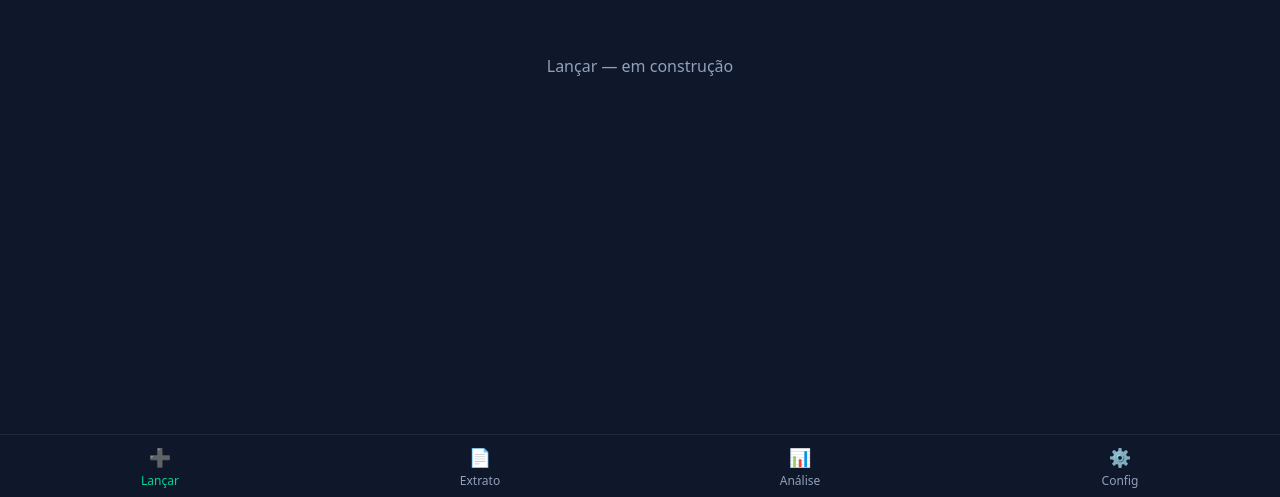
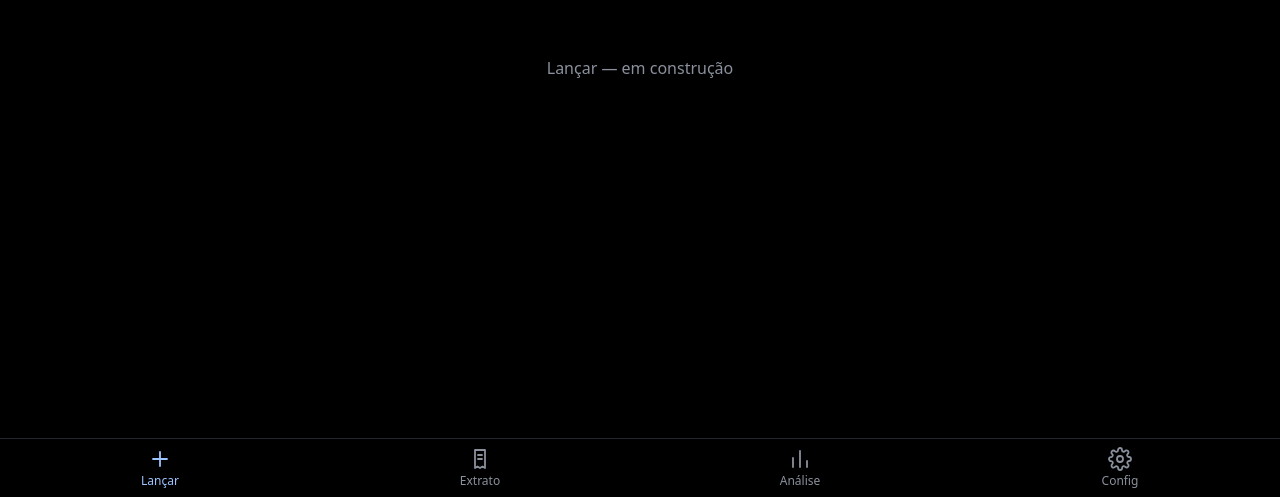
Before and after one commit to gyoneya/my-money, a React (Vite) app: page / in a window 1280 px wide. Shown: the part 303-800 px from the top of the page. Built offline with nearby package versions, Linux system fonts and the light colour scheme.

Commit message:
Identidade visual: fundo preto OLED, paleta pastel e ícones das abas
Co-Authored-By: Claude Opus 5.5 <noreply@anthropic.com>

```diff
--- a/index.html
+++ b/index.html
@@ -3,7 +3,7 @@
   <head>
     <meta charset="UTF-8" />
     <meta name="viewport" content="width=device-width, initial-scale=1, viewport-fit=cover, user-scalable=no" />
-    <meta name="theme-color" content="#0f172a" />
+    <meta name="theme-color" content="#000000" />
     <title>My Money</title>
   </head>
   <body>
--- a/src/App.tsx
+++ b/src/App.tsx
@@ -1,5 +1,6 @@
 import { useState } from 'react'
 import { DEFAULT_TAB, TABS, type TabId } from './tabs'
+import { TabIcon } from './TabIcon'
 
 export default function App() {
   const [tab, setTab] = useState<TabId>(DEFAULT_TAB)
@@ -8,10 +9,10 @@ export default function App() {
   return (
     <div className="flex h-full flex-col">
       <main className="flex flex-1 items-center justify-center overflow-y-auto p-4">
-        <p className="text-slate-400">{current.label} — em construção</p>
+        <p className="text-muted">{current.label} — em construção</p>
       </main>
       <nav
-        className="grid grid-cols-4 border-t border-slate-800 bg-slate-900"
+        className="grid grid-cols-4 border-t border-line bg-bg"
         style={{ paddingBottom: 'env(safe-area-inset-bottom)' }}
       >
         {TABS.map((t) => (
@@ -19,12 +20,10 @@ export default function App() {
             key={t.id}
             onClick={() => setTab(t.id)}
             className={`flex flex-col items-center gap-0.5 py-2 text-xs ${
-              t.id === tab ? 'text-emerald-400' : 'text-slate-400'
+              t.id === tab ? 'text-brand' : 'text-muted'
             }`}
           >
-            <span className="text-lg" aria-hidden>
-              {t.icon}
-            </span>
+            <TabIcon id={t.id} />
             {t.label}
           </button>
         ))}
--- /dev/null
+++ b/src/TabIcon.tsx
@@ -0,0 +1,27 @@
+import type { TabId } from './tabs'
+
+// Ícones de traço simples; herdam a cor do texto (currentColor).
+const PATHS: Record<TabId, string> = {
+  lancar: 'M12 5v14M5 12h14',
+  extrato: 'M7 3h10v18l-2.5-1.5L12 21l-2.5-1.5L7 21zM10 8h4M10 12h4',
+  analise: 'M5 20V11M12 20V4M19 20v-6',
+  config:
+    'M12 15a3 3 0 1 0 0-6 3 3 0 0 0 0 6zM19.4 15a1.7 1.7 0 0 0 .3 1.8l.1.1a2 2 0 1 1-2.8 2.8l-.1-.1a1.7 1.7 0 0 0-1.8-.3 1.7 1.7 0 0 0-1 1.5V21a2 2 0 1 1-4 0v-.1a1.7 1.7 0 0 0-1.1-1.5 1.7 1.7 0 0 0-1.8.3l-.1.1a2 2 0 1 1-2.8-2.8l.1-.1a1.7 1.7 0 0 0 .3-1.8 1.7 1.7 0 0 0-1.5-1H3a2 2 0 1 1 0-4h.1a1.7 1.7 0 0 0 1.5-1.1 1.7 1.7 0 0 0-.3-1.8l-.1-.1a2 2 0 1 1 2.8-2.8l.1.1a1.7 1.7 0 0 0 1.8.3H9a1.7 1.7 0 0 0 1-1.5V3a2 2 0 1 1 4 0v.1a1.7 1.7 0 0 0 1 1.5 1.7 1.7 0 0 0 1.8-.3l.1-.1a2 2 0 1 1 2.8 2.8l-.1.1a1.7 1.7 0 0 0-.3 1.8V9a1.7 1.7 0 0 0 1.5 1H21a2 2 0 1 1 0 4h-.1a1.7 1.7 0 0 0-1.5 1z',
+}
+
+export function TabIcon({ id }: { id: TabId }) {
+  return (
+    <svg
+      viewBox="0 0 24 24"
+      className="h-6 w-6"
+      fill="none"
+      stroke="currentColor"
+      strokeWidth={1.8}
+      strokeLinecap="round"
+      strokeLinejoin="round"
+      aria-hidden
+    >
+      <path d={PATHS[id]} />
+    </svg>
+  )
+}
--- a/src/index.css
+++ b/src/index.css
@@ -1,4 +1,25 @@
 @import 'tailwindcss';
+
+/* Identidade visual: fundo preto OLED, tema escuro fixo, cores pastel.
+   Use sempre estes tokens (bg-bg, text-brand, text-negative...), nunca cores soltas. */
+@theme {
+  --color-bg: #000000; /* fundo: preto puro (pixel apagado no OLED) */
+  --color-surface: #0e0f12; /* cartões, barras, teclado */
+  --color-surface-2: #181a1f; /* elevado / pressionado */
+  --color-line: #23262d; /* bordas e divisórias */
+  --color-text: #eef1f6;
+  --color-muted: #8a909c;
+
+  --color-brand: #9cc3ff; /* azul pastel: identidade, seleção, ações */
+  --color-brand-soft: #9cc3ff26;
+  --color-positive: #95e0b0; /* verde pastel: valores positivos, receitas */
+  --color-negative: #ff9b9b; /* vermelho pastel: valores negativos, despesas */
+  --color-warning: #ffe08f; /* amarelo pastel: avisos, atenção */
+}
+
+:root {
+  color-scheme: dark;
+}
 
 html,
 body,
@@ -8,8 +29,8 @@ body,
 
 body {
   margin: 0;
-  background: #0f172a;
-  color: #f8fafc;
+  background: var(--color-bg);
+  color: var(--color-text);
   font-family: system-ui, -apple-system, 'Segoe UI', Roboto, sans-serif;
   -webkit-tap-highlight-color: transparent;
   overscroll-behavior: none;
--- a/src/tabs.ts
+++ b/src/tabs.ts
@@ -1,10 +1,10 @@
 export type TabId = 'lancar' | 'extrato' | 'analise' | 'config'
 
-export const TABS: { id: TabId; label: string; icon: string }[] = [
-  { id: 'lancar', label: 'Lançar', icon: '➕' },
-  { id: 'extrato', label: 'Extrato', icon: '📄' },
-  { id: 'analise', label: 'Análise', icon: '📊' },
-  { id: 'config', label: 'Config', icon: '⚙️' },
+export const TABS: { id: TabId; label: string }[] = [
+  { id: 'lancar', label: 'Lançar' },
+  { id: 'extrato', label: 'Extrato' },
+  { id: 'analise', label: 'Análise' },
+  { id: 'config', label: 'Config' },
 ]
 
 // App abre sempre na tela de lançamento.
```
Also changed, not shown: 1 other file (tests, documents, lock files or other folders).
